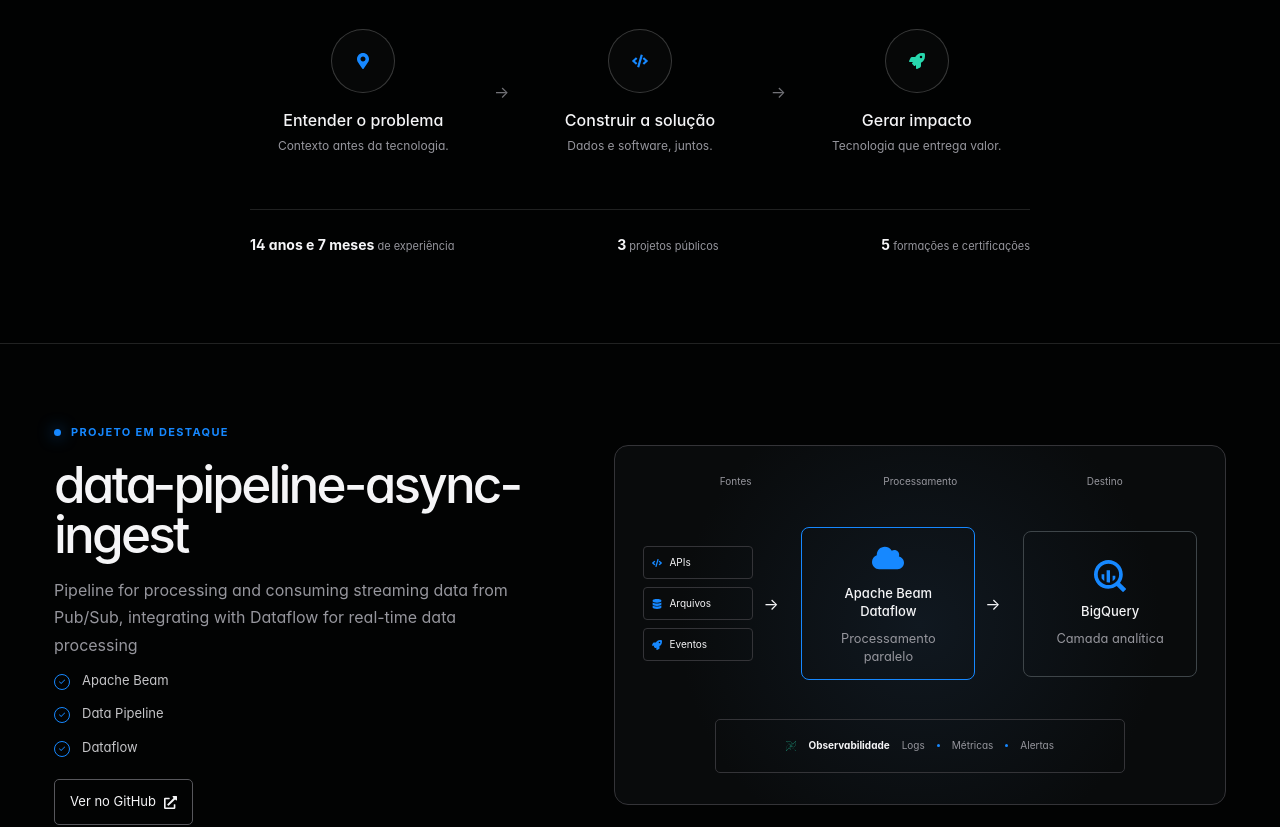
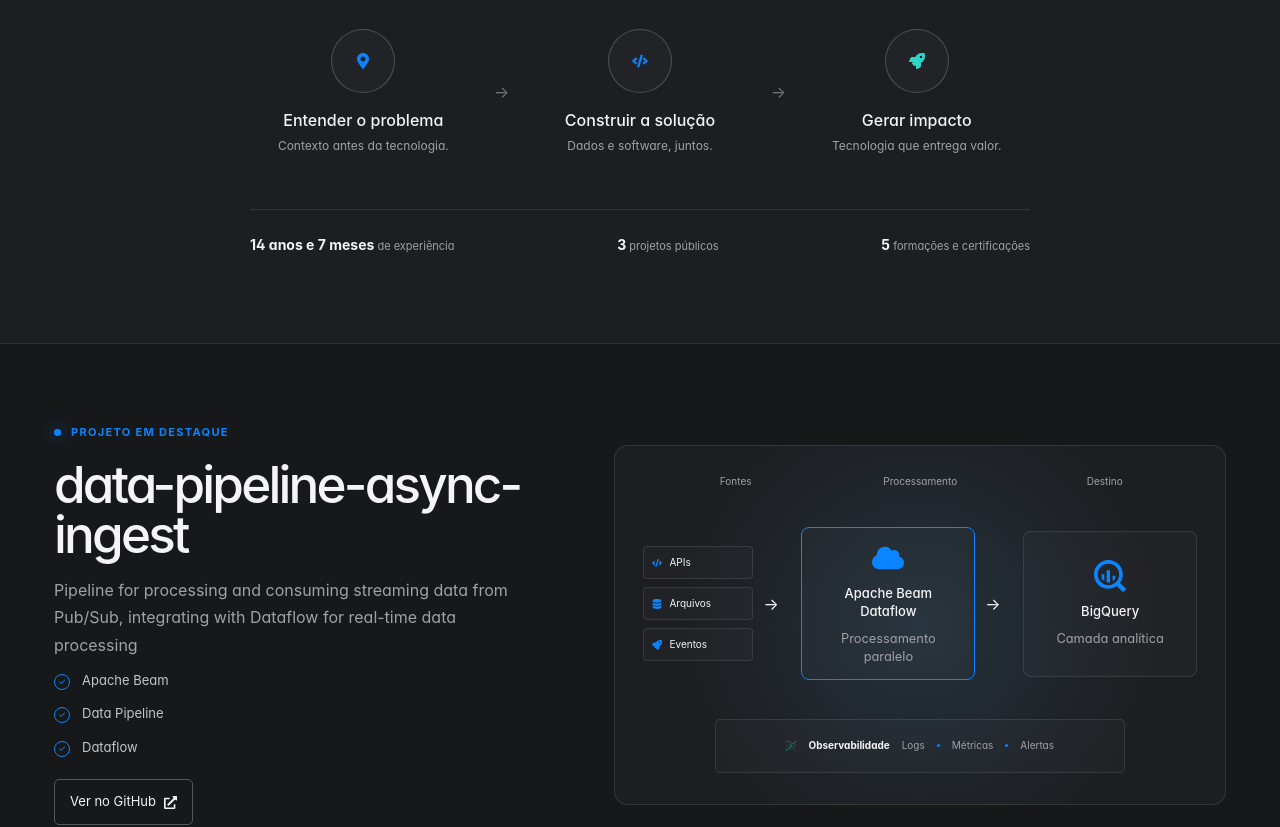
Before and after one commit to ivanildobarauna-dev/ivanildobarauna.dev, a Next.js app in the folder frontend/: page / in a window 1280 px wide. Shown: the part 1380-2207 px from the top of the page. Built offline with nearby package versions, Linux system fonts and the light colour scheme.

Commit message:
style: soften portfolio with graphite palette

```diff
--- a/frontend/src/app/globals.css
+++ b/frontend/src/app/globals.css
@@ -114,13 +114,14 @@
 
 /* Systems Atlas — portfolio experience */
 :root {
-  --atlas-bg: #020303;
-  --atlas-surface: #080a0b;
+  --atlas-bg: #17181a;
+  --atlas-surface: #1d1e21;
+  --atlas-surface-raised: #242529;
   --atlas-text: #f5f5f7;
-  --atlas-muted: #96969d;
-  --atlas-line: rgba(255, 255, 255, 0.12);
-  --atlas-blue: #1688ff;
-  --atlas-green: #27d7ad;
+  --atlas-muted: #a1a1a6;
+  --atlas-line: rgba(255, 255, 255, 0.10);
+  --atlas-blue: #0a84ff;
+  --atlas-green: #30d5c8;
 }
 
 body { background: var(--atlas-bg); }
@@ -129,7 +130,7 @@
   position: fixed; inset: 20px 28px auto; z-index: 50; height: 56px; padding: 0 20px;
   display: grid; grid-template-columns: 1fr auto 1fr; align-items: center;
   color: var(--atlas-text); border: 1px solid var(--atlas-line); border-radius: 18px;
-  background: rgba(5, 7, 8, .76); backdrop-filter: blur(24px) saturate(140%);
+  background: rgba(29, 30, 33, .78); backdrop-filter: blur(24px) saturate(130%);
 }
 .atlas-brand { display: inline-flex; align-items: center; gap: 10px; width: max-content; font-weight: 650; }
 .atlas-brand span, .portfolio-eyebrow span { width: 7px; height: 7px; border-radius: 50%; background: var(--atlas-blue); box-shadow: 0 0 16px rgba(22,136,255,.8); }
@@ -157,7 +158,7 @@
 .portfolio-portrait::before { content: ''; position: absolute; inset: 18% 8% 4%; background: radial-gradient(circle at 50% 45%, rgba(43,48,51,.78), transparent 68%); }
 .portfolio-portrait img { object-fit: contain; object-position: center bottom; filter: grayscale(1) contrast(1.08); }
 
-.portfolio-atlas-section { border-top: 1px solid var(--atlas-line); padding: 76px 34px 88px; background: #010202; scroll-margin-top: 100px; }
+.portfolio-atlas-section { border-top: 1px solid var(--atlas-line); padding: 76px 34px 88px; background: var(--atlas-surface); scroll-margin-top: 100px; }
 .portfolio-heading--center { text-align: center; }
 .portfolio-heading--center .portfolio-eyebrow { justify-content: center; }
 .portfolio-heading h2 { margin: 12px 0 7px; font-size: clamp(34px, 3vw, 48px); letter-spacing: -.045em; font-weight: 520; }
@@ -201,19 +202,19 @@
 .portfolio-featured li::before { content: '✓'; color: var(--atlas-blue); border: 1px solid var(--atlas-blue); border-radius: 50%; width: 16px; height: 16px; display: inline-grid; place-items: center; font-size: 9px; margin-right: 12px; }
 .portfolio-outline { display: inline-flex; gap: 8px; align-items: center; border: 1px solid #57575c; border-radius: 5px; padding: 12px 15px; margin-top: 12px; font-size: 13px; transition: background .2s; }
 .portfolio-outline:hover { background: rgba(255,255,255,.07); }
-.pipeline-panel { min-height: 360px; padding: 28px; border: 1px solid #343438; border-radius: 14px; background: radial-gradient(circle at center, #101820, #090b0c 68%); }
+.pipeline-panel { min-height: 360px; padding: 28px; border: 1px solid var(--atlas-line); border-radius: 14px; background: radial-gradient(circle at center, #25313b, var(--atlas-surface) 68%); }
 .pipeline-labels { display: grid; grid-template-columns: 1fr 1fr 1fr; color: var(--atlas-muted); font-size: 10px; text-align: center; }
 .pipeline-flow { min-height: 230px; display: grid; grid-template-columns: 110px 28px 1fr 28px 1fr; gap: 10px; align-items: center; }
 .pipeline-sources { display: grid; gap: 8px; }
-.pipeline-sources span { padding: 8px; border: 1px solid #343438; border-radius: 4px; font-size: 10px; display: flex; align-items: center; gap: 7px; }
+.pipeline-sources span { padding: 8px; border: 1px solid var(--atlas-line); border-radius: 4px; font-size: 10px; display: flex; align-items: center; gap: 7px; background: rgba(255,255,255,.02); }
 .pipeline-sources svg, .pipeline-box svg { color: var(--atlas-blue); }
 .pipeline-flow > svg { color: #c6c6ca; margin: auto; }
-.pipeline-box { min-height: 146px; display: grid; place-items: center; text-align: center; align-content: center; gap: 10px; border: 1px solid #3e4549; border-radius: 8px; padding: 14px; }
+.pipeline-box { min-height: 146px; display: grid; place-items: center; text-align: center; align-content: center; gap: 10px; border: 1px solid var(--atlas-line); border-radius: 8px; padding: 14px; background: rgba(255,255,255,.018); }
 .pipeline-box--active { border-color: var(--atlas-blue); }
 .pipeline-box > svg { font-size: 32px; }
 .pipeline-box strong { font-size: 13px; line-height: 1.4; font-weight: 520; }
 .pipeline-box small { color: var(--atlas-muted); line-height: 1.35; }
-.pipeline-observability { width: 74%; margin: 0 auto; min-height: 54px; border: 1px solid #343438; display: flex; align-items: center; justify-content: center; gap: 12px; border-radius: 5px; font-size: 10px; }
+.pipeline-observability { width: 74%; margin: 0 auto; min-height: 54px; border: 1px solid var(--atlas-line); display: flex; align-items: center; justify-content: center; gap: 12px; border-radius: 5px; font-size: 10px; background: rgba(255,255,255,.018); }
 .pipeline-observability > svg { color: var(--atlas-green); }
 .pipeline-observability span { color: var(--atlas-muted); }
 .pipeline-observability i { width: 3px; height: 3px; background: var(--atlas-blue); border-radius: 50%; }
@@ -242,7 +243,7 @@
 .portfolio-education-list h3 { margin: 8px 0 4px; font-size: 16px; font-weight: 520; }
 .portfolio-education-list p { margin: 0; color: var(--atlas-muted); font-size: 12px; display: flex; align-items: center; gap: 8px; }
 
-.portfolio-contact { border-top: 1px solid var(--atlas-line); padding: 104px 34px 30px; text-align: center; background: #000; }
+.portfolio-contact { border-top: 1px solid var(--atlas-line); padding: 104px 34px 30px; text-align: center; background: #131416; }
 .portfolio-contact > p { color: var(--atlas-muted); }
 .portfolio-contact h2 { font-size: clamp(44px, 6vw, 86px); letter-spacing: -.06em; font-weight: 520; margin: 12px auto 35px; }
 .portfolio-socials { margin: 30px auto 0; display: flex; justify-content: center; gap: 12px; }
@@ -263,7 +264,7 @@
 
 @media (max-width: 760px) {
   .atlas-nav { inset: 12px 14px auto; grid-template-columns: 1fr auto; }
-  .atlas-nav nav { display: none; position: absolute; top: 64px; left: 0; right: 0; padding: 18px; border: 1px solid var(--atlas-line); border-radius: 14px; background: rgba(5,7,8,.97); flex-direction: column; gap: 4px; }
+  .atlas-nav nav { display: none; position: absolute; top: 64px; left: 0; right: 0; padding: 18px; border: 1px solid var(--atlas-line); border-radius: 14px; background: rgba(29,30,33,.97); flex-direction: column; gap: 4px; }
   .atlas-nav nav.is-open { display: flex; }
   .atlas-nav nav a { padding: 12px; }
   .atlas-nav nav a.active::after, .atlas-nav-status { display: none; }
```
Also changed, not shown: 1 other file (tests, documents, lock files or other folders).
